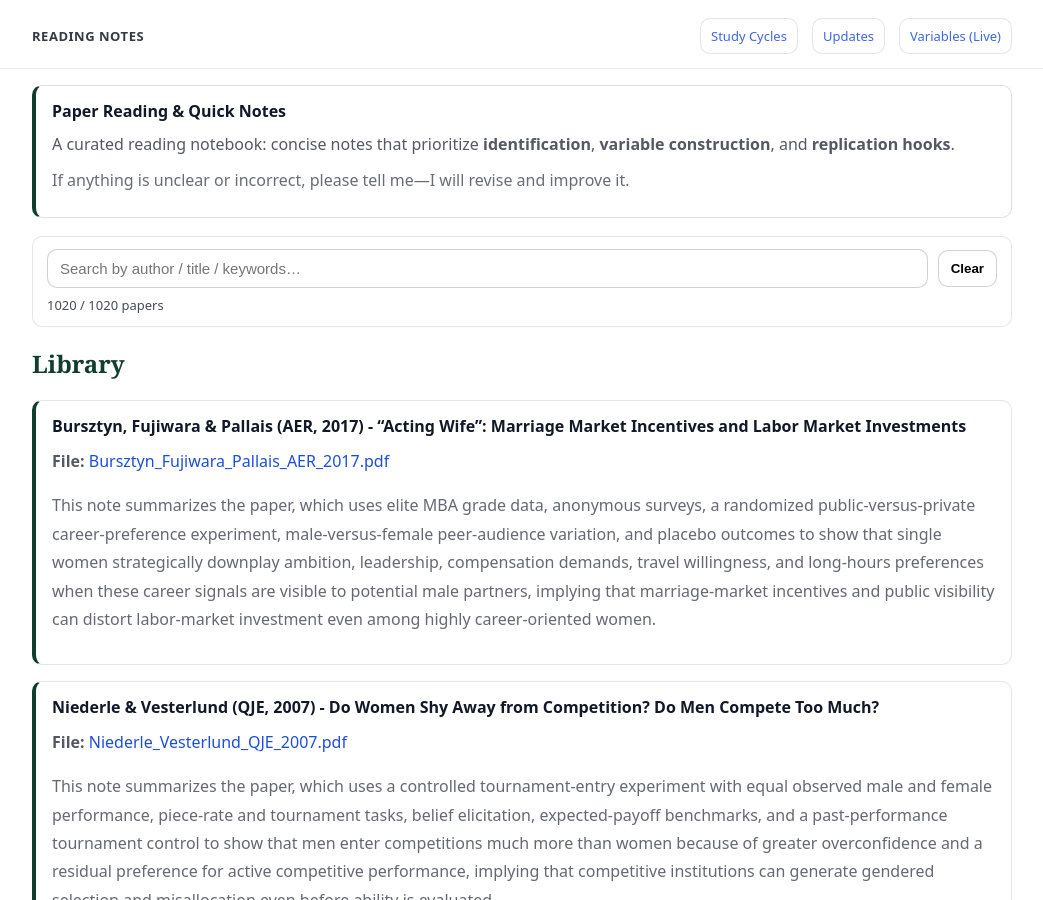
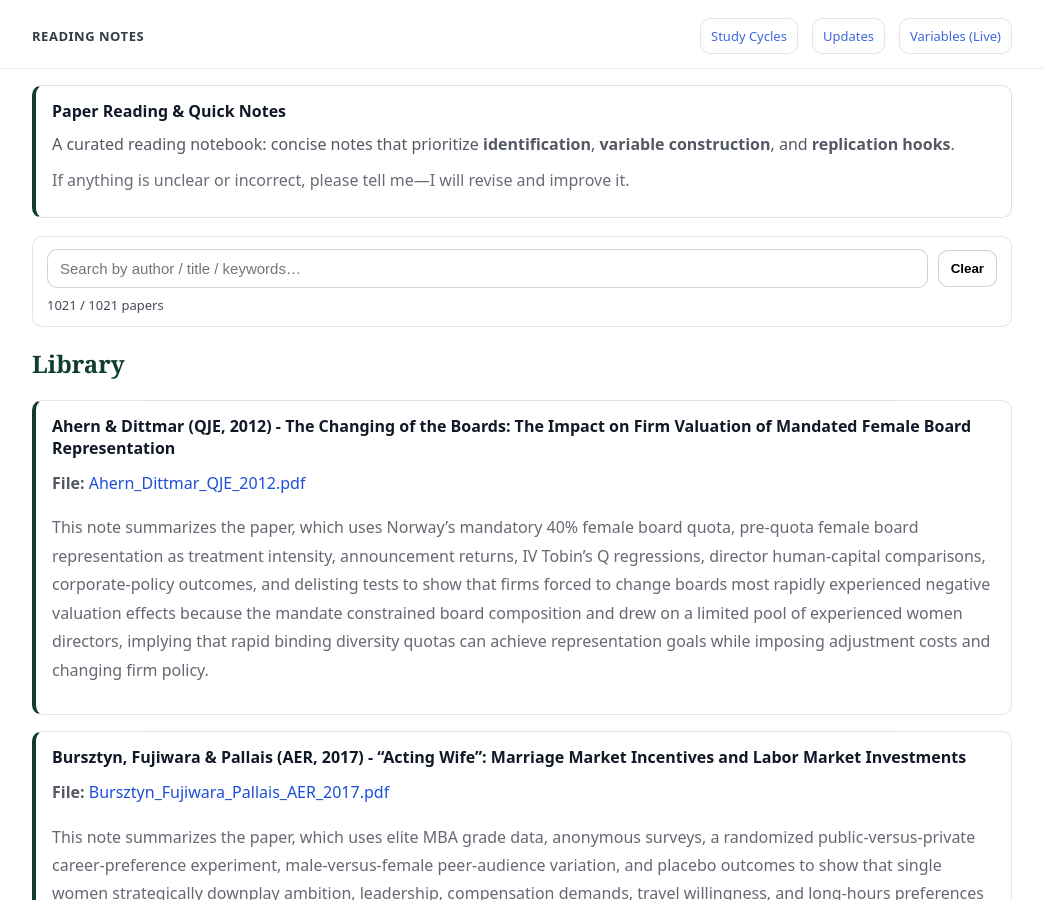
Before and after one commit to yaxinzn/study-archive, a Jekyll site: the page built from reading/index.md, in a window 1280 px wide and 900 px high. Shown: the whole window, without its empty margins (118-1161 px from the left). Built offline with Jekyll 4.4.1, drawn with Linux system fonts in a browser that asks for light colours.

Commit message:
Reading: add/update Ahern_Dittmar_QJE_2012.pdf

```diff
--- a/_data/reading.yml
+++ b/_data/reading.yml
@@ -1,3 +1,7 @@
+- title: "Ahern & Dittmar (QJE, 2012) - The Changing of the Boards: The Impact on Firm Valuation of Mandated Female Board Representation"
+  file: "Ahern_Dittmar_QJE_2012.pdf"
+  desc: "This note summarizes the paper, which uses Norway’s mandatory 40% female board quota, pre-quota female board representation as treatment intensity, announcement returns, IV Tobin’s Q regressions, director human-capital comparisons, corporate-policy outcomes, and delisting tests to show that firms forced to change boards most rapidly experienced negative valuation effects because the mandate constrained board composition and drew on a limited pool of experienced women directors, implying that rapid binding diversity quotas can achieve representation goals while imposing adjustment costs and changing firm policy."
+
 - title: "Bursztyn, Fujiwara & Pallais (AER, 2017) - “Acting Wife”: Marriage Market Incentives and Labor Market Investments"
   file: "Bursztyn_Fujiwara_Pallais_AER_2017.pdf"
   desc: "This note summarizes the paper, which uses elite MBA grade data, anonymous surveys, a randomized public-versus-private career-preference experiment, male-versus-female peer-audience variation, and placebo outcomes to show that single women strategically downplay ambition, leadership, compensation demands, travel willingness, and long-hours preferences when these career signals are visible to potential male partners, implying that marriage-market incentives and public visibility can distort labor-market investment even among highly career-oriented women."
```
Also changed, not shown: 1 other file.
